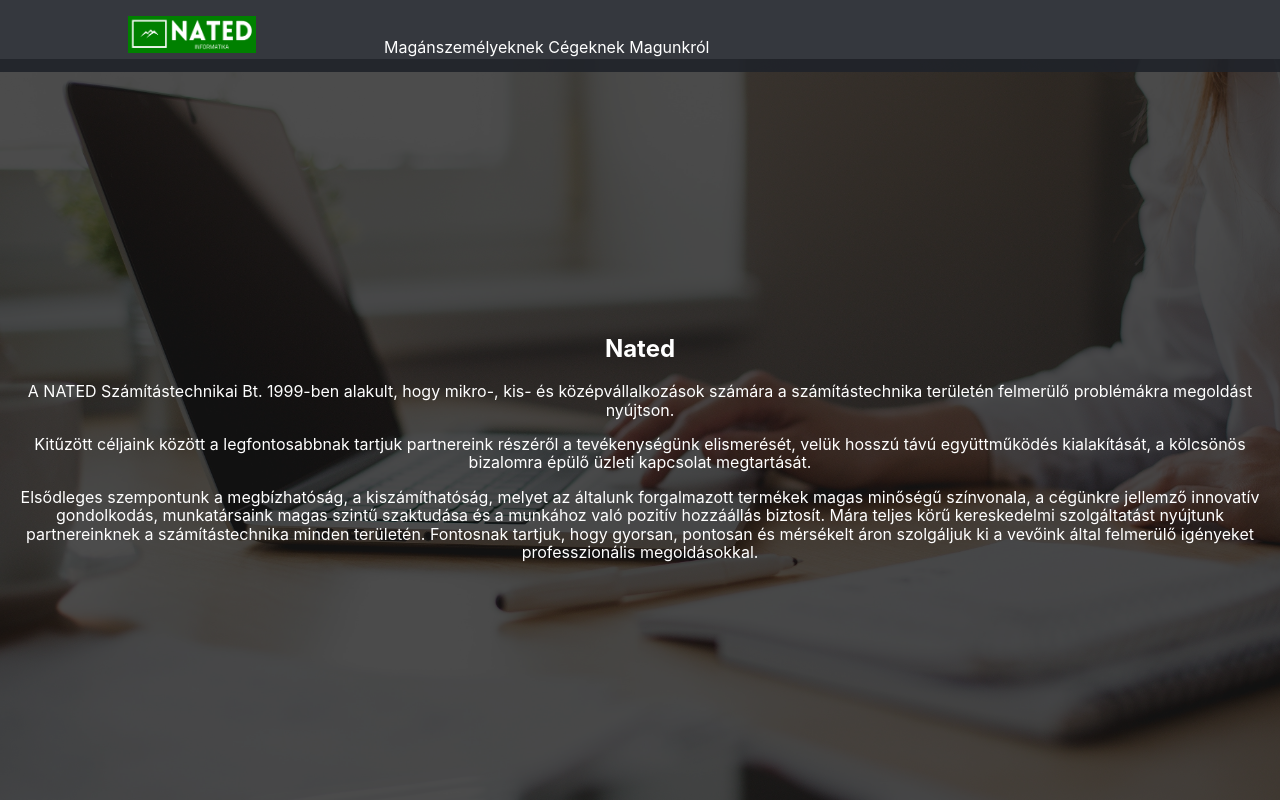
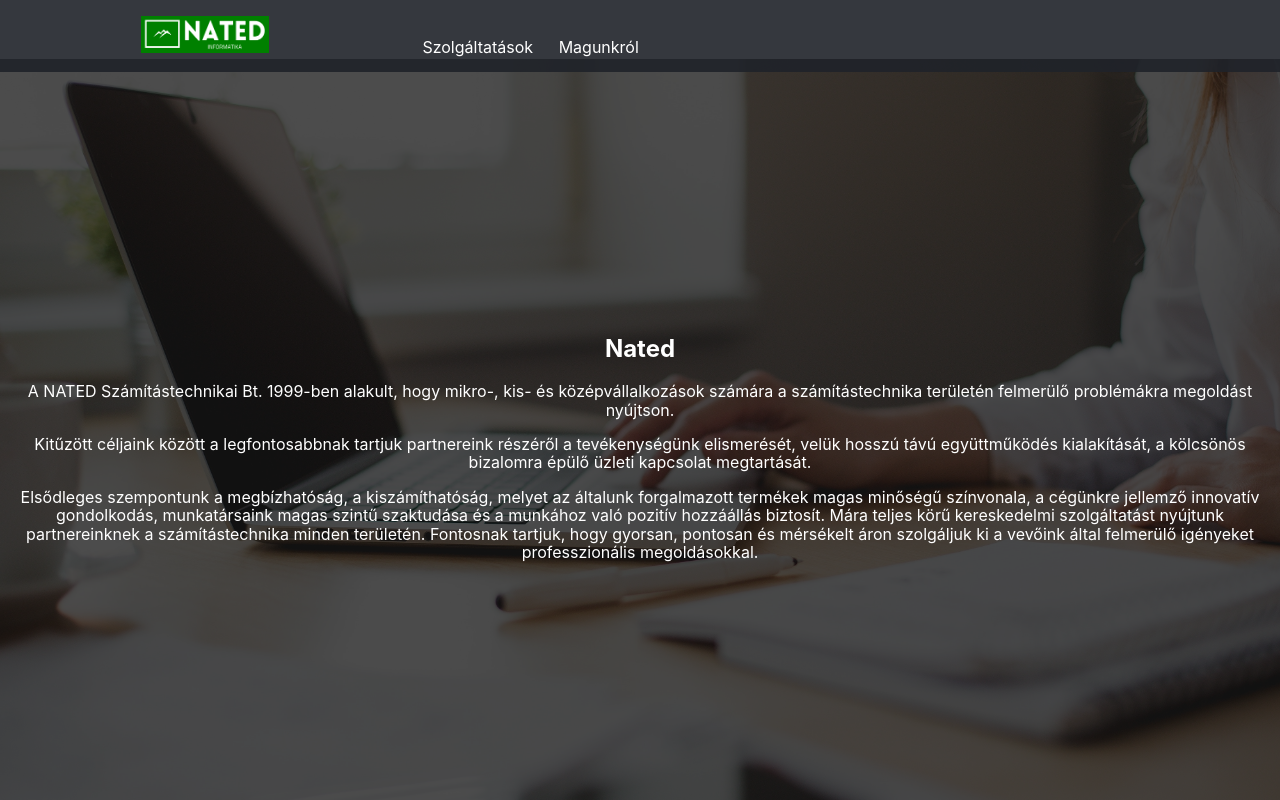
Before and after one commit to MichaelBarcley/nated, a React (Create React App) app: page / in a window 1280 px wide. Shown: the top 800 px of the page. Built offline with nearby package versions, Linux system fonts and the light colour scheme.

Commit message:
refact: header

```diff
--- a/src/Components/Header.css
+++ b/src/Components/Header.css
@@ -1,4 +1,4 @@
-.Header {
+.header {
     color: white;
     background-color: rgba(32, 35, 42, 0.9);
     padding : 16px 0;
@@ -8,18 +8,22 @@
     overflow: hidden;
 }
 
-.Header > nav {
+.header > nav {
     display: inline;
 }
 
-.Header > a {
+.header > a {
     text-decoration: none;
     color: white;
 }
 
-.Header > a > img {
+.header > a > img {
     width: 10%;
     height: auto;
     margin: 0 10%;
     text-align: left;
 }
+
+.navbaritem {
+    padding: 1%;
+}
--- a/src/Components/Header.js
+++ b/src/Components/Header.js
@@ -6,12 +6,11 @@ import logo from '../Resources/logo.PNG'
 
 const header = () => {
     return (
-        <nav className="Header">
-            <NavLink to="/nated"><img src={logo} alt="logo"></img></NavLink>
-            <NavLink to="/nated/individual">Magánszemélyeknek </NavLink>
-            <NavLink to="/nated/company">Cégeknek </NavLink>
-            <NavLink to="/nated">Magunkról</NavLink>
-        </nav>
+        <div className="header">
+            <NavLink className="navbaritem" to="/nated"><img src={logo} alt="logo"></img></NavLink>
+            <NavLink className="navbaritem" to="/nated/company">Szolgáltatások</NavLink>
+            <NavLink className="navbaritem" to="/nated">Magunkról</NavLink>
+        </div>
     );
 };
 
```
